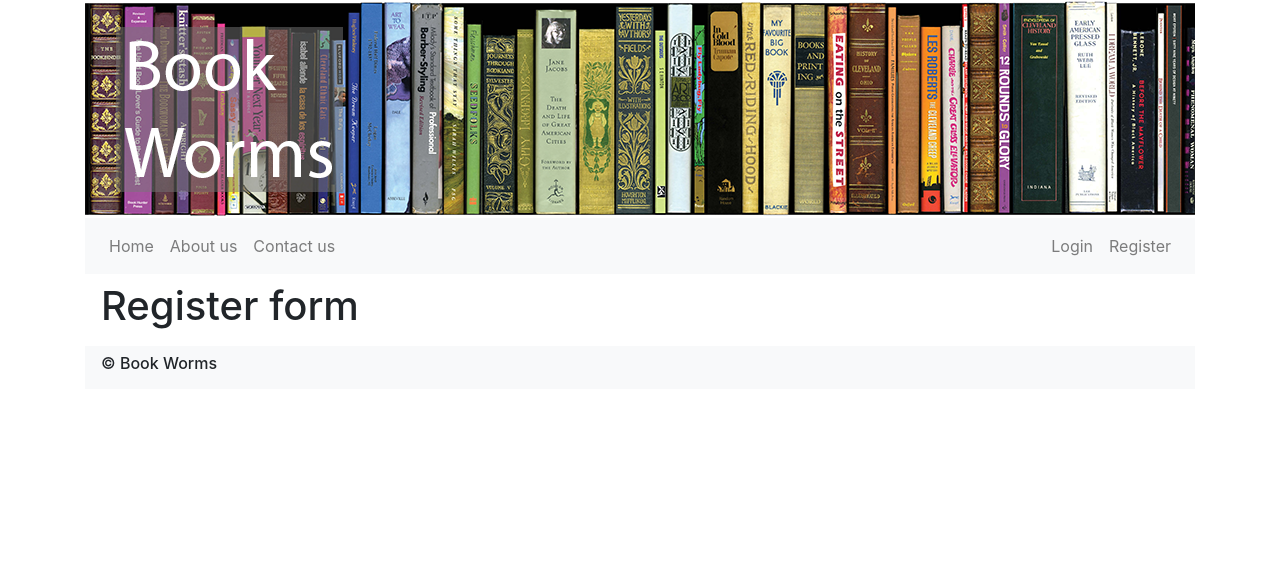
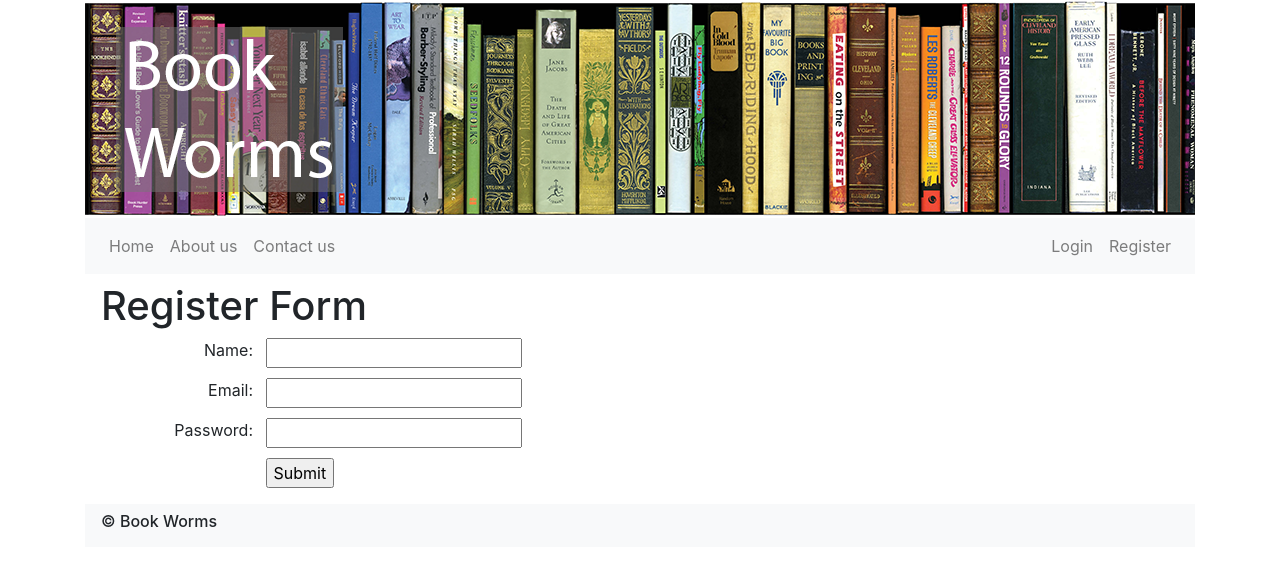
Before and after one commit to tadhgoneill/2021-02-03-login, a PHP site: page /IADT-CC-Y2/views/auth/register-form.php in a window 1280 px wide. Shown: the top 566 px of the page. Run offline with PHP 8.4, Linux system fonts and the light colour scheme; some libraries are stand-ins or nearby versions.

Commit message:
Fixed register-form and script

```diff
--- a/classes/BookWorms/Http/HttpRequest.php
+++ b/classes/BookWorms/Http/HttpRequest.php
@@ -112,5 +112,12 @@ class HttpRequest {
         header("Location: ".APP_URL.$url);
         exit();
     }
+
+public function set_error($key, $value) {
+    if (isset($this->errors) && is_array($this->errors)) {
+      $this->errors[$key] = $value;
+    }
+  }
+
 }
 ?>
--- a/config.php
+++ b/config.php
@@ -1,5 +1,5 @@
 <?php
-define('APP_URL', 'http://localhost/IADT-CC-Y2/test/login-start');
+define('APP_URL', 'http://localhost/IADT-CC-Y2/2021-02-03-login');
 define("UPLOAD_DIR", "uploads");
 
 define('DB_SERVER', 'localhost');
--- a/views/auth/register-form.php
+++ b/views/auth/register-form.php
@@ -1,4 +1,4 @@
-<?php require_once '../../config.php'; ?>
+<?php require_once '../../config.php';?>
 <!doctype html>
 <html lang="en">
   <head>
@@ -14,11 +14,35 @@
     <div class="container">
       <?php require 'include/header.php'; ?>
       <?php require 'include/navbar.php'; ?>
-      <?php require 'include/flash.php'; ?>
+      <?php require "include/flash.php"; ?>
       <main role="main">
-        <div>
-          <h1>Register form</h1>
-        </div>
+        <h1>Register Form</h1>
+        <form name='register' action="<?= APP_URL ?>/actions/register.php" method="post">
+
+        <div class="form-field">
+            <label for="name">Name:</label>
+            <input type="text" name="name" id="name" value="<?= old("name") ?>" />
+            <span class="error"><?= error("name") ?></span>
+          </div>
+
+          <div class="form-field">
+            <label for="email">Email:</label>
+            <input type="text" name="email" id="email" value="<?= old("email") ?>" />
+            <span class="error"><?= error("email") ?></span>
+          </div>
+
+          <div class="form-field">
+            <label for="password">Password:</label>
+            <input type="password" name="password" id="password" />
+            <span class="error"><?= error("password") ?></span>
+          </div>
+
+          <div class="form-field">
+            <label></label>
+            <input type="submit" name="submit" value="Submit" />
+          </div>
+
+        </form>
       </main>
       <?php require 'include/footer.php'; ?>
     </div>
@@ -26,5 +50,3 @@
     <script src="<?= APP_URL ?>/assets/js/bootstrap.bundle.min.js"></script>
   </body>
 </html>
-<?php
-?>
```
Also changed, not shown: actions/register.php (+49 -3 lines).
